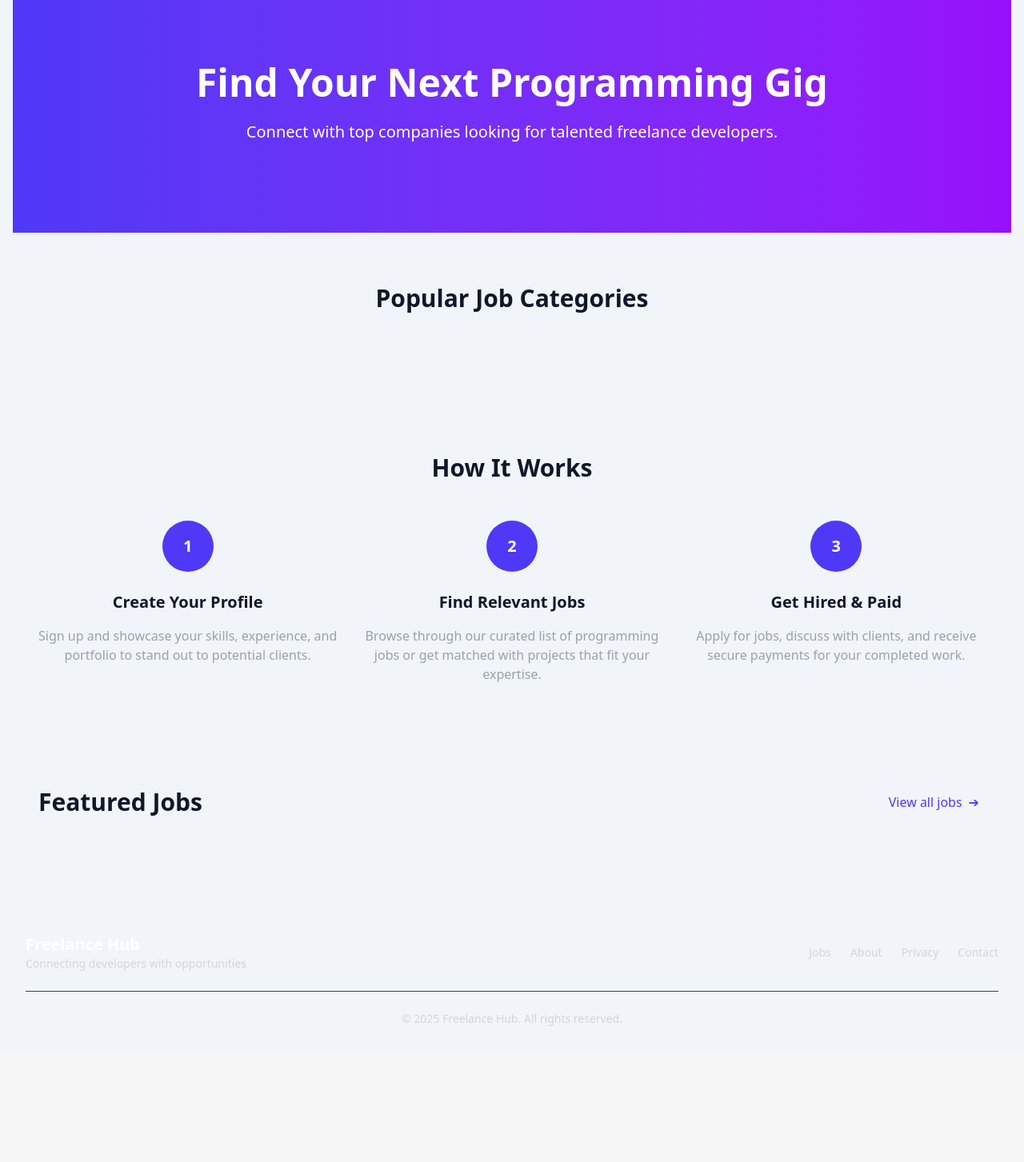
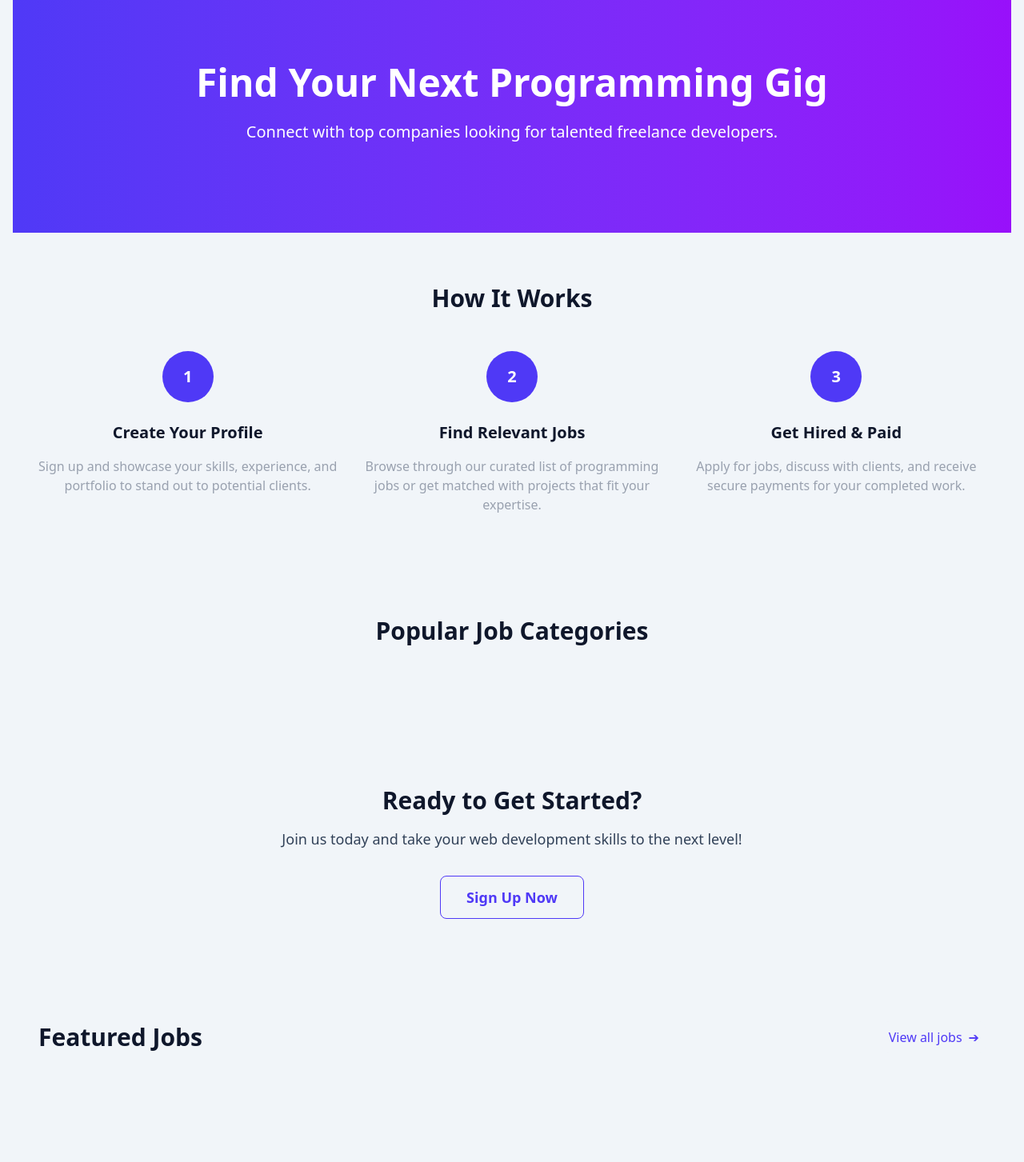
Before and after one commit to kristianhnielsen/web-dev-exam, a Flask app: page / in a window 1280 px wide. Shown: the part 81-1534 px from the top of the page at 80% size. Before the commit the page ends 1364 px from the top, so only its background shows below. Run offline with Flask 3, Linux system fonts and the light colour scheme; data that the repository does not hold is empty; parts of the project's set-up code (start-up, migrations or seed data) failed here and were passed over.

Commit message:
Refactor job categories section and add call-to-action for user sign-up

```diff
--- /dev/null
+++ b/templates/home/_cta.html
@@ -0,0 +1,18 @@
+{% if not logged_in %}
+<section class="py-16 dark:bg-slate-950">
+  <div class="max-w-7xl mx-auto px-4 sm:px-6 lg:px-8 text-center">
+    <h2 class="text-3xl font-bold mb-4 text-slate-900 dark:text-white">
+      Ready to Get Started?
+    </h2>
+    <p class="text-lg mb-8 text-slate-700 dark:text-slate-300">
+      Join us today and take your web development skills to the next level!
+    </p>
+    <a
+      href="/sign_up"
+      class="inline-block text-indigo-600 p-3 bg-slate-100 rounded-lg border border-indigo-600 hover:border-indigo-800 hover:text-indigo-800 transition-all text-lg font-semibold px-8"
+    >
+      Sign Up Now
+    </a>
+  </div>
+</section>
+{% endif %}
--- a/templates/home/index.html
+++ b/templates/home/index.html
@@ -19,11 +19,13 @@ content %}
   </div>
 </section>
 
+<!-- {/* How It Works */} -->
+{% include 'home/_steps.html' %}
+
 <!-- Job Categories -->
 {% include 'home/_categories.html' %}
 
-<!-- {/* How It Works */} -->
-{% include 'home/_steps.html' %}
-
+<!-- CTA -->
+{% include 'home/_cta.html' %}
 <!-- {/* Featured Jobs */} -->
 {% include 'home/_featured_jobs.html' %} {% endblock %}
```
Also changed, not shown: templates/jobs/_table_controls.html (+1 -12 lines).
